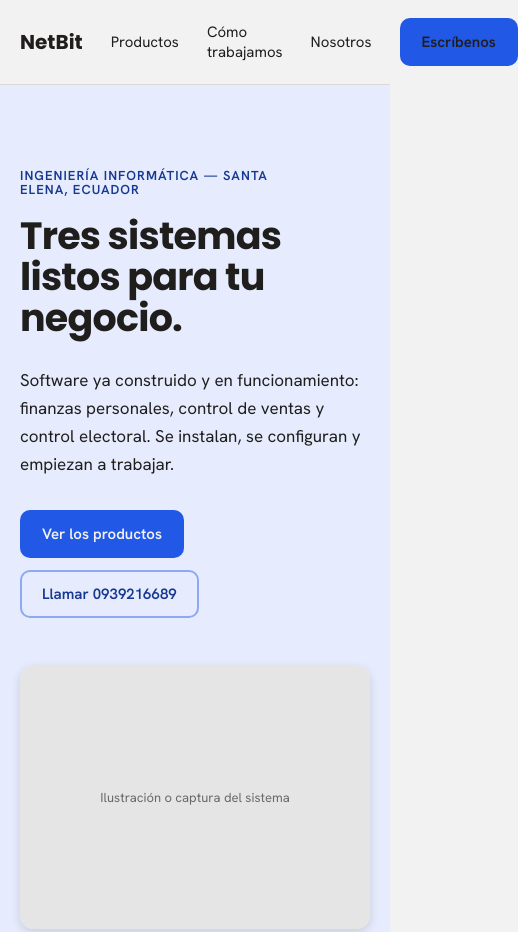
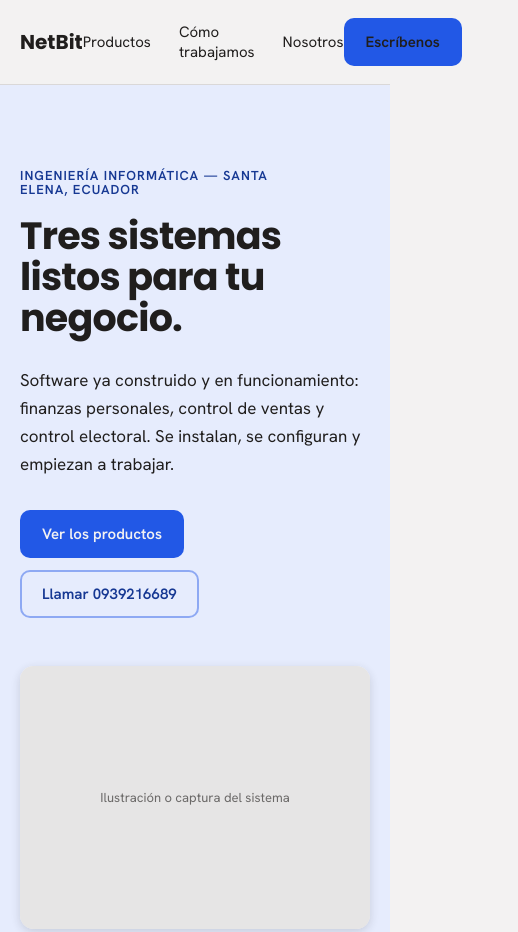
Before and after one commit to netbit04-dev/netbit-landing, a website: page index.html in a window 390 px wide. Shown: the top 932 px of the page, 518 px wide, since content can reach past the window. Drawn offline with Linux system fonts and the light colour scheme.

Commit message:
Centrar menu de navegacion
Co-Authored-By: Claude Sonnet 5 <noreply@anthropic.com>

```diff
--- a/index.html
+++ b/index.html
@@ -50,12 +50,14 @@ a:hover{color:var(--color-accent)}
 <body>
 <div style="background: var(--color-bg); color: var(--color-text);">
 
-  <nav class="nav" style="padding-inline: clamp(20px, 5vw, 72px);">
+  <nav class="nav" style="padding-inline: clamp(20px, 5vw, 72px); display: grid; grid-template-columns: 1fr auto 1fr; gap: 0;">
     <span class="nav-brand">NetBit</span>
-    <a href="#productos">Productos</a>
-    <a href="#proceso">Cómo trabajamos</a>
-    <a href="#nosotros">Nosotros</a>
-    <a class="btn btn-primary" href="https://wa.me/593939216689" style="margin-left: auto;">Escríbenos</a>
+    <div style="display: flex; align-items: center; gap: 28px; justify-content: center;">
+      <a href="#productos">Productos</a>
+      <a href="#proceso">Cómo trabajamos</a>
+      <a href="#nosotros">Nosotros</a>
+    </div>
+    <a class="btn btn-primary" href="https://wa.me/593939216689" style="justify-self: end;">Escríbenos</a>
   </nav>
 
   <section style="background: var(--color-accent-100);">
```
